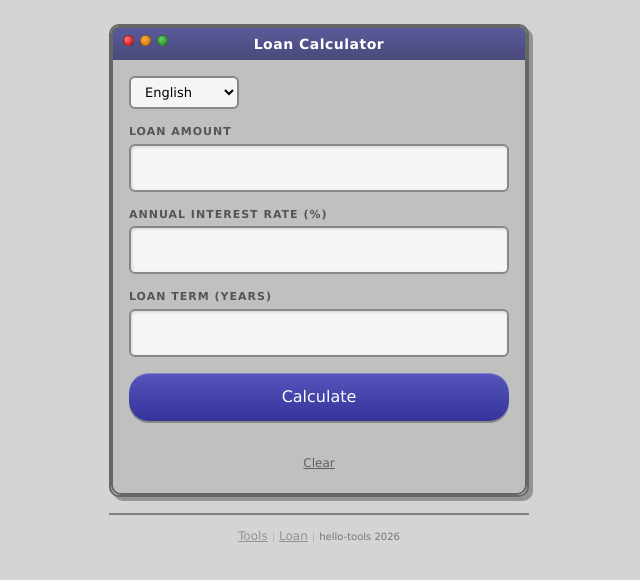
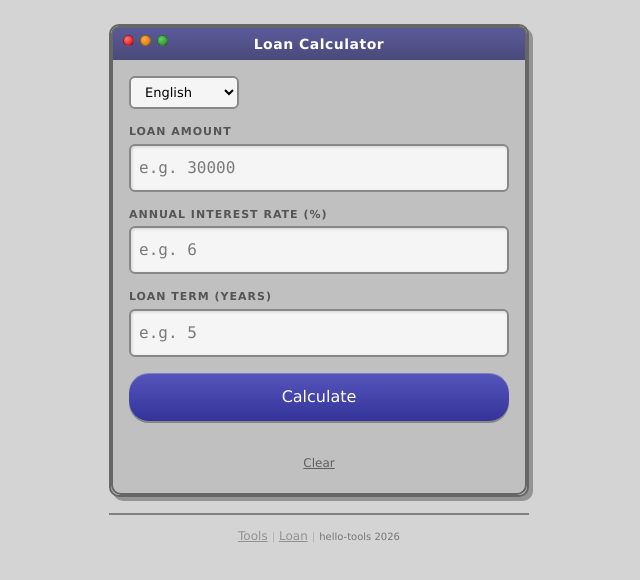
Before and after one commit to beginx/hello-tools, a Next.js app: page /en/loan in a window 1280 px wide. Shown: the top 580 px of the page, without its empty margins (321-961 px from the left). Built offline with nearby package versions, Linux system fonts and the light colour scheme.

Commit message:
feat: add placeholders to discount and loan input fields

```diff
--- a/src/app/[locale]/discount/page.js
+++ b/src/app/[locale]/discount/page.js
@@ -58,7 +58,7 @@ export default function DiscountPage() {
           <div className="mb-4">
             <label className="os9-label block text-xs mb-1">{t('originalPrice')}</label>
             <input className="os9-input w-full" type="number" step="any" min="0"
-              value={price} onChange={(e) => setPrice(e.target.value)}
+              value={price} onChange={(e) => setPrice(e.target.value)} placeholder={t('placeholderPrice')}
               style={{ fontSize: 16, padding: '10px 8px' }} />
           </div>
 
@@ -66,7 +66,7 @@ export default function DiscountPage() {
           <div className="mb-4">
             <label className="os9-label block text-xs mb-1">{t('discountPercent')}</label>
             <input className="os9-input w-full" type="number" step="any" min="0" max="100"
-              value={discount} onChange={(e) => setDiscount(e.target.value)}
+              value={discount} onChange={(e) => setDiscount(e.target.value)} placeholder={t('placeholderPercent')}
               style={{ fontSize: 16, padding: '10px 8px' }} />
           </div>
 
--- a/src/app/[locale]/loan/page.js
+++ b/src/app/[locale]/loan/page.js
@@ -73,7 +73,7 @@ export default function LoanPage() {
           <div className="mb-4">
             <label className="os9-label block text-xs mb-1">{t('amount')}</label>
             <input className="os9-input w-full" type="number" step="any" min="0"
-              value={amount} onChange={(e) => setAmount(e.target.value)}
+              value={amount} onChange={(e) => setAmount(e.target.value)} placeholder={t('placeholderAmount')}
               style={{ fontSize: 16, padding: '10px 8px' }} />
           </div>
 
@@ -81,7 +81,7 @@ export default function LoanPage() {
           <div className="mb-4">
             <label className="os9-label block text-xs mb-1">{t('interestRate')}</label>
             <input className="os9-input w-full" type="number" step="any" min="0"
-              value={rate} onChange={(e) => setRate(e.target.value)}
+              value={rate} onChange={(e) => setRate(e.target.value)} placeholder={t('placeholderRate')}
               style={{ fontSize: 16, padding: '10px 8px' }} />
           </div>
 
@@ -89,7 +89,7 @@ export default function LoanPage() {
           <div className="mb-4">
             <label className="os9-label block text-xs mb-1">{t('termYears')}</label>
             <input className="os9-input w-full" type="number" step="any" min="0"
-              value={years} onChange={(e) => setYears(e.target.value)}
+              value={years} onChange={(e) => setYears(e.target.value)} placeholder={t('placeholderTerm')}
               style={{ fontSize: 16, padding: '10px 8px' }} />
           </div>
 
--- a/src/messages/en/discount.json
+++ b/src/messages/en/discount.json
@@ -1 +1 @@
-{"title":"Discount Calculator","originalPrice":"Original Price","discountPercent":"Discount (%)","finalPrice":"Final Price","youSave":"You Save","calculate":"Calculate","clear":"Clear","error":"Please enter valid numbers","footer":"hello-tools 2026 · Free Online Discount Calculator"}
+{"title":"Discount Calculator","originalPrice":"Original Price","discountPercent":"Discount (%)","finalPrice":"Final Price","youSave":"You Save","calculate":"Calculate","clear":"Clear","error":"Please enter valid numbers","footer":"hello-tools 2026 · Free Online Discount Calculator","placeholderPrice":"e.g. 100","placeholderPercent":"e.g. 20"}
--- a/src/messages/en/loan.json
+++ b/src/messages/en/loan.json
@@ -1 +1 @@
-{"title":"Loan Calculator","amount":"Loan Amount","interestRate":"Annual Interest Rate (%)","termYears":"Loan Term (Years)","monthlyPayment":"Monthly Payment","totalPayment":"Total Payment","totalInterest":"Total Interest","calculate":"Calculate","clear":"Clear","error":"Please enter valid positive numbers","footer":"hello-tools 2026 · Free Online Loan Calculator"}
+{"title":"Loan Calculator","amount":"Loan Amount","interestRate":"Annual Interest Rate (%)","termYears":"Loan Term (Years)","monthlyPayment":"Monthly Payment","totalPayment":"Total Payment","totalInterest":"Total Interest","calculate":"Calculate","clear":"Clear","error":"Please enter valid positive numbers","footer":"hello-tools 2026 · Free Online Loan Calculator","placeholderAmount":"e.g. 30000","placeholderRate":"e.g. 6","placeholderTerm":"e.g. 5"}
--- a/src/messages/es/discount.json
+++ b/src/messages/es/discount.json
@@ -1 +1 @@
-{"title":"Calculadora de Descuento","originalPrice":"Precio Original","discountPercent":"Descuento (%)","finalPrice":"Precio Final","youSave":"Ahorras","calculate":"Calcular","clear":"Limpiar","error":"Ingrese n\u00fameros v\u00e1lidos","footer":"hello-tools 2026 · Calculadora de Descuento Gratuita"}
+{"title":"Calculadora de Descuento","originalPrice":"Precio Original","discountPercent":"Descuento (%)","finalPrice":"Precio Final","youSave":"Ahorras","calculate":"Calcular","clear":"Limpiar","error":"Ingrese n\u00fameros v\u00e1lidos","footer":"hello-tools 2026 \u00b7 Calculadora de Descuento Gratuita","placeholderPrice":"ej. 100","placeholderPercent":"ej. 20"}
--- a/src/messages/es/loan.json
+++ b/src/messages/es/loan.json
@@ -1 +1 @@
-{"title":"Calculadora de Préstamos","amount":"Monto del Préstamo","interestRate":"Tasa de Interés Anual (%)","termYears":"Plazo (Años)","monthlyPayment":"Pago Mensual","totalPayment":"Pago Total","totalInterest":"Interés Total","calculate":"Calcular","clear":"Limpiar","error":"Ingrese números positivos válidos","footer":"hello-tools 2026 · Calculadora de Préstamos Gratuita"}
+{"title":"Calculadora de Préstamos","amount":"Monto del Préstamo","interestRate":"Tasa de Interés Anual (%)","termYears":"Plazo (Años)","monthlyPayment":"Pago Mensual","totalPayment":"Pago Total","totalInterest":"Interés Total","calculate":"Calcular","clear":"Limpiar","error":"Ingrese números positivos válidos","footer":"hello-tools 2026 · Calculadora de Préstamos Gratuita","placeholderAmount":"ej. 30000","placeholderRate":"ej. 6","placeholderTerm":"ej. 5"}
--- a/src/messages/ko/discount.json
+++ b/src/messages/ko/discount.json
@@ -1 +1 @@
-{"title":"\ud560\uc778 \uacc4\uc0b0\uae30","originalPrice":"\uc815\uac00","discountPercent":"\ud560\uc778\uc728 (%)","finalPrice":"\ud560\uc778 \ud6c4 \uac00\uaca9","youSave":"\uc808\uc57d \uae08\uc561","calculate":"\uacc4\uc0b0\ud558\uae30","clear":"\ucd08\uae30\ud654","error":"\uc62c\ubc14\ub978 \uc22b\uc790\ub97c \uc785\ub825\ud574\uc8fc\uc138\uc694","footer":"hello-tools 2026 \u00b7 \ubb34\ub8cc \uc628\ub77c\uc778 \ud560\uc778 \uacc4\uc0b0\uae30"}
+{"title":"\ud560\uc778 \uacc4\uc0b0\uae30","originalPrice":"\uc815\uac00","discountPercent":"\ud560\uc778\uc728 (%)","finalPrice":"\ud560\uc778 \ud6c4 \uac00\uaca9","youSave":"\uc808\uc57d \uae08\uc561","calculate":"\uacc4\uc0b0\ud558\uae30","clear":"\ucd08\uae30\ud654","error":"\uc62c\ubc14\ub978 \uc22b\uc790\ub97c \uc785\ub825\ud574\uc8fc\uc138\uc694","footer":"hello-tools 2026 \u00b7 \ubb34\ub8cc \uc628\ub77c\uc778 \ud560\uc778 \uacc4\uc0b0\uae30","placeholderPrice":"\uc608: 100\uc6d0","placeholderPercent":"\uc608: 20%"}
--- a/src/messages/ko/loan.json
+++ b/src/messages/ko/loan.json
@@ -1 +1 @@
-{"title":"대출 계산기","amount":"대출 금액","interestRate":"연이자율 (%)","termYears":"대출 기간 (년)","monthlyPayment":"월 상환액","totalPayment":"총 상환액","totalInterest":"총 이자","calculate":"계산하기","clear":"초기화","error":"올바른 양수를 입력해주세요","footer":"hello-tools 2026 · 무료 온라인 대출 계산기"}
+{"title":"대출 계산기","amount":"대출 금액","interestRate":"연이자율 (%)","termYears":"대출 기간 (년)","monthlyPayment":"월 상환액","totalPayment":"총 상환액","totalInterest":"총 이자","calculate":"계산하기","clear":"초기화","error":"올바른 양수를 입력해주세요","footer":"hello-tools 2026 · 무료 온라인 대출 계산기","placeholderAmount":"예: 3,000만원","placeholderRate":"예: 6","placeholderTerm":"예: 5"}
--- a/src/messages/pt/discount.json
+++ b/src/messages/pt/discount.json
@@ -1 +1 @@
-{"title":"Calculadora de Desconto","originalPrice":"Pre\u00e7o Original","discountPercent":"Desconto (%)","finalPrice":"Pre\u00e7o Final","youSave":"Voc\u00ea Economiza","calculate":"Calcular","clear":"Limpar","error":"Insira n\u00fameros v\u00e1lidos","footer":"hello-tools 2026 · Calculadora de Desconto Online Gr\u00e1tis"}
+{"title":"Calculadora de Desconto","originalPrice":"Pre\u00e7o Original","discountPercent":"Desconto (%)","finalPrice":"Pre\u00e7o Final","youSave":"Voc\u00ea Economiza","calculate":"Calcular","clear":"Limpar","error":"Insira n\u00fameros v\u00e1lidos","footer":"hello-tools 2026 \u00b7 Calculadora de Desconto Online Gr\u00e1tis","placeholderPrice":"ex. 100","placeholderPercent":"ex. 20"}
--- a/src/messages/pt/loan.json
+++ b/src/messages/pt/loan.json
@@ -1 +1 @@
-{"title":"Calculadora de Empréstimo","amount":"Valor do Empréstimo","interestRate":"Taxa de Juros Anual (%)","termYears":"Prazo (Anos)","monthlyPayment":"Pagamento Mensal","totalPayment":"Pagamento Total","totalInterest":"Juros Totais","calculate":"Calcular","clear":"Limpar","error":"Insira números positivos válidos","footer":"hello-tools 2026 · Calculadora de Empréstimo Online Gratuita"}
+{"title":"Calculadora de Empréstimo","amount":"Valor do Empréstimo","interestRate":"Taxa de Juros Anual (%)","termYears":"Prazo (Anos)","monthlyPayment":"Pagamento Mensal","totalPayment":"Pagamento Total","totalInterest":"Juros Totais","calculate":"Calcular","clear":"Limpar","error":"Insira números positivos válidos","footer":"hello-tools 2026 · Calculadora de Empréstimo Online Gratuita","placeholderAmount":"ex. 30000","placeholderRate":"ex. 6","placeholderTerm":"ex. 5"}
--- a/src/messages/zh/discount.json
+++ b/src/messages/zh/discount.json
@@ -1 +1 @@
-{"title":"\u6298\u6263\u8ba1\u7b97\u5668","originalPrice":"\u539f\u4ef7","discountPercent":"\u6298\u6263\u7387 (%)","finalPrice":"\u6298\u6263\u540e\u4ef7\u683c","youSave":"\u60a8\u8282\u7701","calculate":"\u8ba1\u7b97","clear":"\u6e05\u9664","error":"\u8bf7\u8f93\u5165\u6709\u6548\u6570\u5b57","footer":"hello-tools 2026 \u00b7 \u514d\u8d39\u5728\u7ebf\u6298\u6263\u8ba1\u7b97\u5668"}
+{"title":"\u6298\u6263\u8ba1\u7b97\u5668","originalPrice":"\u539f\u4ef7","discountPercent":"\u6298\u6263\u7387 (%)","finalPrice":"\u6298\u6263\u540e\u4ef7\u683c","youSave":"\u60a8\u8282\u7701","calculate":"\u8ba1\u7b97","clear":"\u6e05\u9664","error":"\u8bf7\u8f93\u5165\u6709\u6548\u6570\u5b57","footer":"hello-tools 2026 \u00b7 \u514d\u8d39\u5728\u7ebf\u6298\u6263\u8ba1\u7b97\u5668","placeholderPrice":"\u4f8b\u5982 100","placeholderPercent":"\u4f8b\u5982 20"}
--- a/src/messages/zh/loan.json
+++ b/src/messages/zh/loan.json
@@ -1 +1 @@
-{"title":"贷款计算器","amount":"贷款金额","interestRate":"年利率 (%)","termYears":"贷款期限 (年)","monthlyPayment":"每月还款","totalPayment":"还款总额","totalInterest":"总利息","calculate":"计算","clear":"清除","error":"请输入有效的正数","footer":"hello-tools 2026 · 免费在线贷款计算器"}
+{"title":"贷款计算器","amount":"贷款金额","interestRate":"年利率 (%)","termYears":"贷款期限 (年)","monthlyPayment":"每月还款","totalPayment":"还款总额","totalInterest":"总利息","calculate":"计算","clear":"清除","error":"请输入有效的正数","footer":"hello-tools 2026 · 免费在线贷款计算器","placeholderAmount":"例如 30000","placeholderRate":"例如 6","placeholderTerm":"例如 5"}
```
